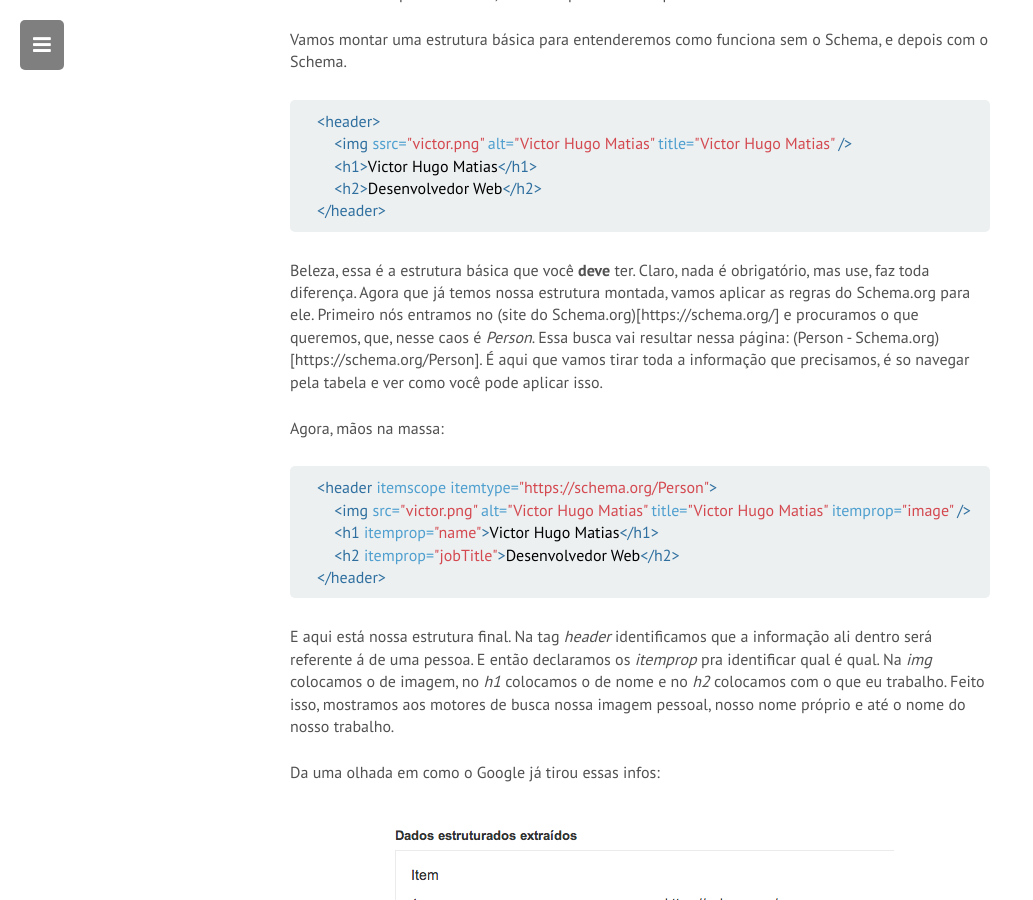
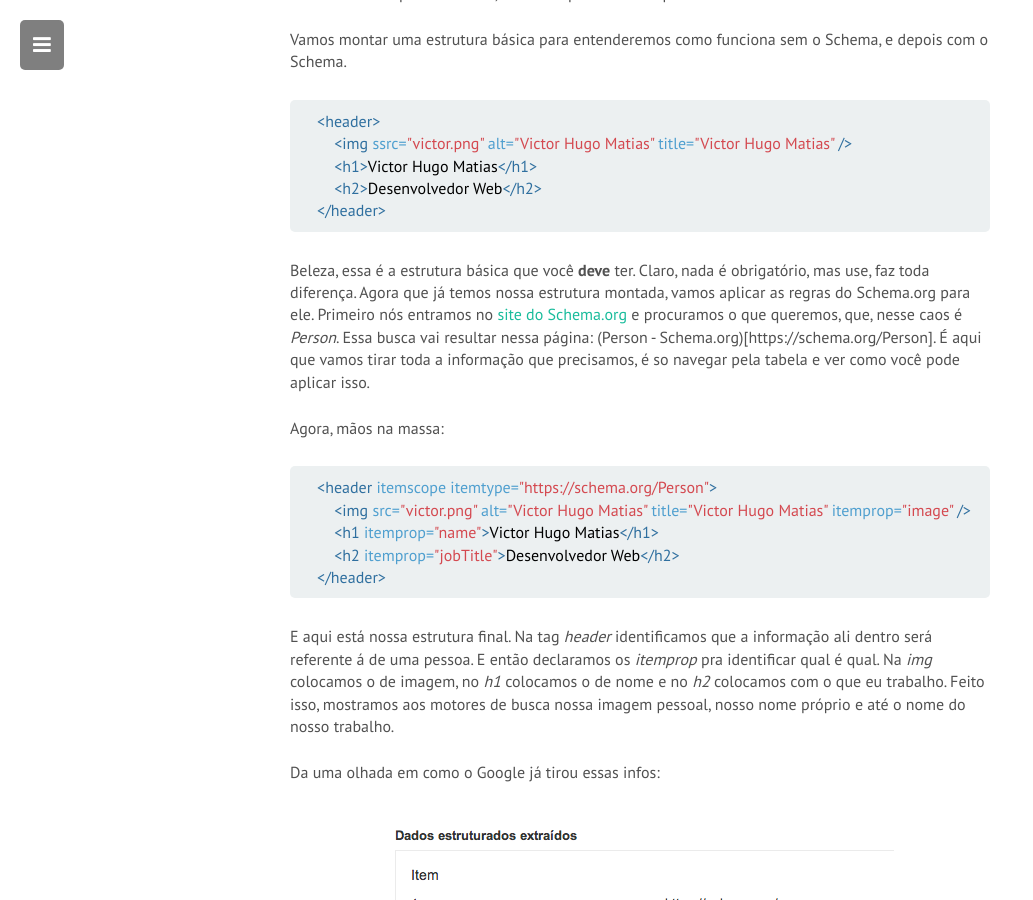
Before and after one commit to reidark/reidark.github.io, a Jekyll site: the page built from _posts/2014-05-17-schema-org-pessoas.markdown, in a window 1280 px wide and 900 px high, scrolled down 1657 px. Shown: the whole window, without its empty margins (0-1033 px from the left). Built offline with Jekyll 4.4.1, drawn with Linux system fonts in a browser that asks for light colours; nearby versions of some CDN libraries; comment, search, counter and statistics services are not loaded; some of the changed text lies outside the part shown.

Commit message:
Fix links.

```diff
--- a/_posts/2014-05-17-schema-org-pessoas.markdown
+++ b/_posts/2014-05-17-schema-org-pessoas.markdown
@@ -58,7 +58,7 @@ Vamos montar uma estrutura básica para entenderemos como funciona sem o Schema,
 
 {% endhighlight %}
 
-Beleza, essa é a estrutura básica que você **deve** ter. Claro, nada é obrigatório, mas use, faz toda diferença. Agora que já temos nossa estrutura montada, vamos aplicar as regras do Schema.org para ele. Primeiro nós entramos no (site do Schema.org)[https://schema.org/] e procuramos o que queremos, que, nesse caos é *Person*. Essa busca vai resultar nessa página: (Person - Schema.org)[https://schema.org/Person]. É aqui que vamos tirar toda a informação que precisamos, é so navegar pela tabela e ver como você pode aplicar isso.
+Beleza, essa é a estrutura básica que você **deve** ter. Claro, nada é obrigatório, mas use, faz toda diferença. Agora que já temos nossa estrutura montada, vamos aplicar as regras do Schema.org para ele. Primeiro nós entramos no [site do Schema.org](https://schema.org/) e procuramos o que queremos, que, nesse caos é *Person*. Essa busca vai resultar nessa página: (Person - Schema.org)[https://schema.org/Person]. É aqui que vamos tirar toda a informação que precisamos, é so navegar pela tabela e ver como você pode aplicar isso.
 
 Agora, mãos na massa:
 
```
Also changed, not shown: other parts of _posts/2014-05-17-schema-org-pessoas.markdown (+1 -1 lines).
